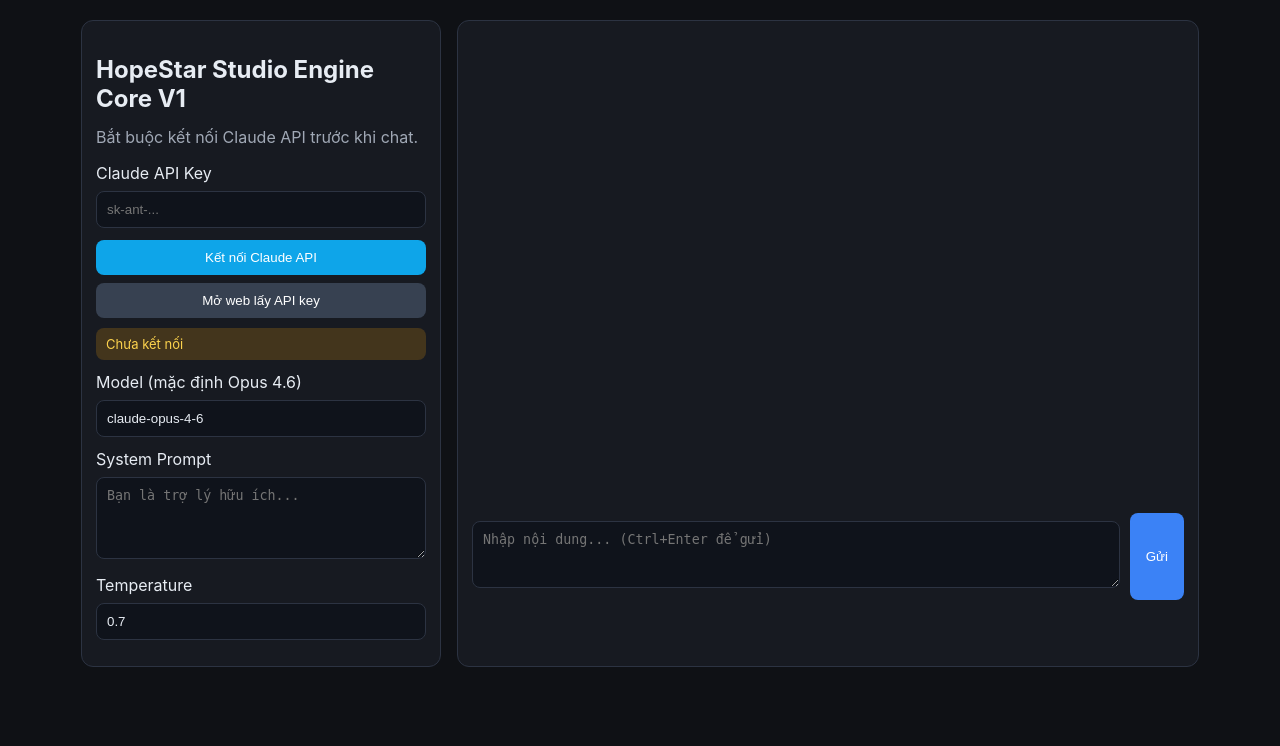
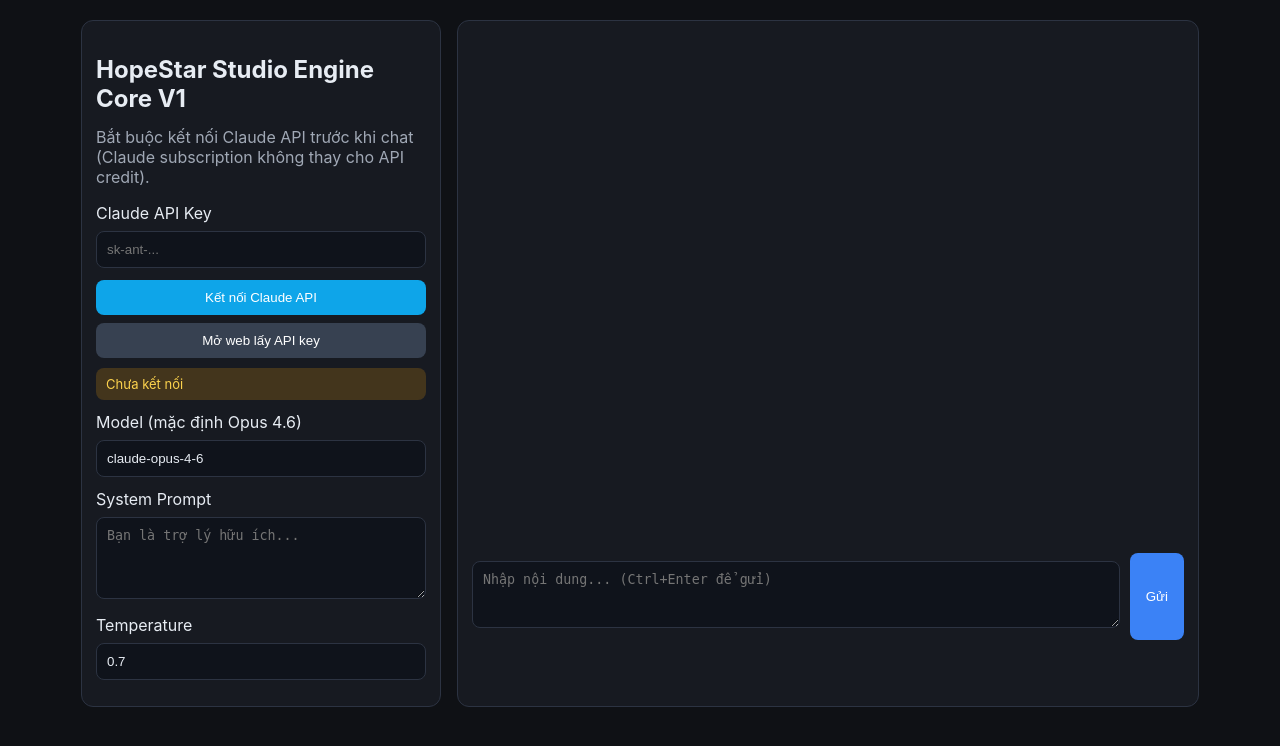
Before and after one commit to YiuSuperYiu/HoiDongHanhPhapBot, a FastAPI app: page / in a window 1280 px wide. Shown: the top 746 px of the page. Run offline with FastAPI, Linux system fonts and the light colour scheme.

Commit message:
docs+ux: clarify Claude subscription vs API credits requirement

```diff
--- a/app.py
+++ b/app.py
@@ -69,7 +69,7 @@ def _build_upstream_error(response: httpx.Response) -> dict[str, Any]:
         if "credit balance is too low" in normalized:
             detail["code"] = "insufficient_credit"
             detail["message_vi"] = (
-                "Claude đã hết credit. Hãy nạp thêm credit hoặc nâng cấp gói để tiếp tục."
+                "Tài khoản Claude subscription (Pro/Max) không tự dùng được cho API. Bạn cần nạp API credits trong Billing để tiếp tục."
             )
             detail["billing_url"] = "https://console.anthropic.com/settings/plans"
 
--- a/static/app.js
+++ b/static/app.js
@@ -83,7 +83,10 @@ function parseApiError(body, fallback) {
   }
 
   if (detail && typeof detail === "object") {
-    const message = toText(detail.message_vi || detail.message, fallback);
+    let message = toText(detail.message_vi || detail.message, fallback);
+    if (detail.code === "insufficient_credit") {
+      message += " (Lưu ý: Claude subscription không thay cho API credits.)";
+    }
     const insufficientCredit = detail.code === "insufficient_credit";
     const expiredAccess = detail.code === "expired_access";
     return {
--- a/templates/index.html
+++ b/templates/index.html
@@ -10,7 +10,7 @@
     <main class="layout">
       <section class="panel settings">
         <h1>HopeStar Studio Engine Core V1</h1>
-        <p class="subtitle">Bắt buộc kết nối Claude API trước khi chat.</p>
+        <p class="subtitle">Bắt buộc kết nối Claude API trước khi chat (Claude subscription không thay cho API credit).</p>
 
         <label>Claude API Key</label>
         <input id="apiKey" type="password" placeholder="sk-ant-..." />
```
Also changed, not shown: README.md.
